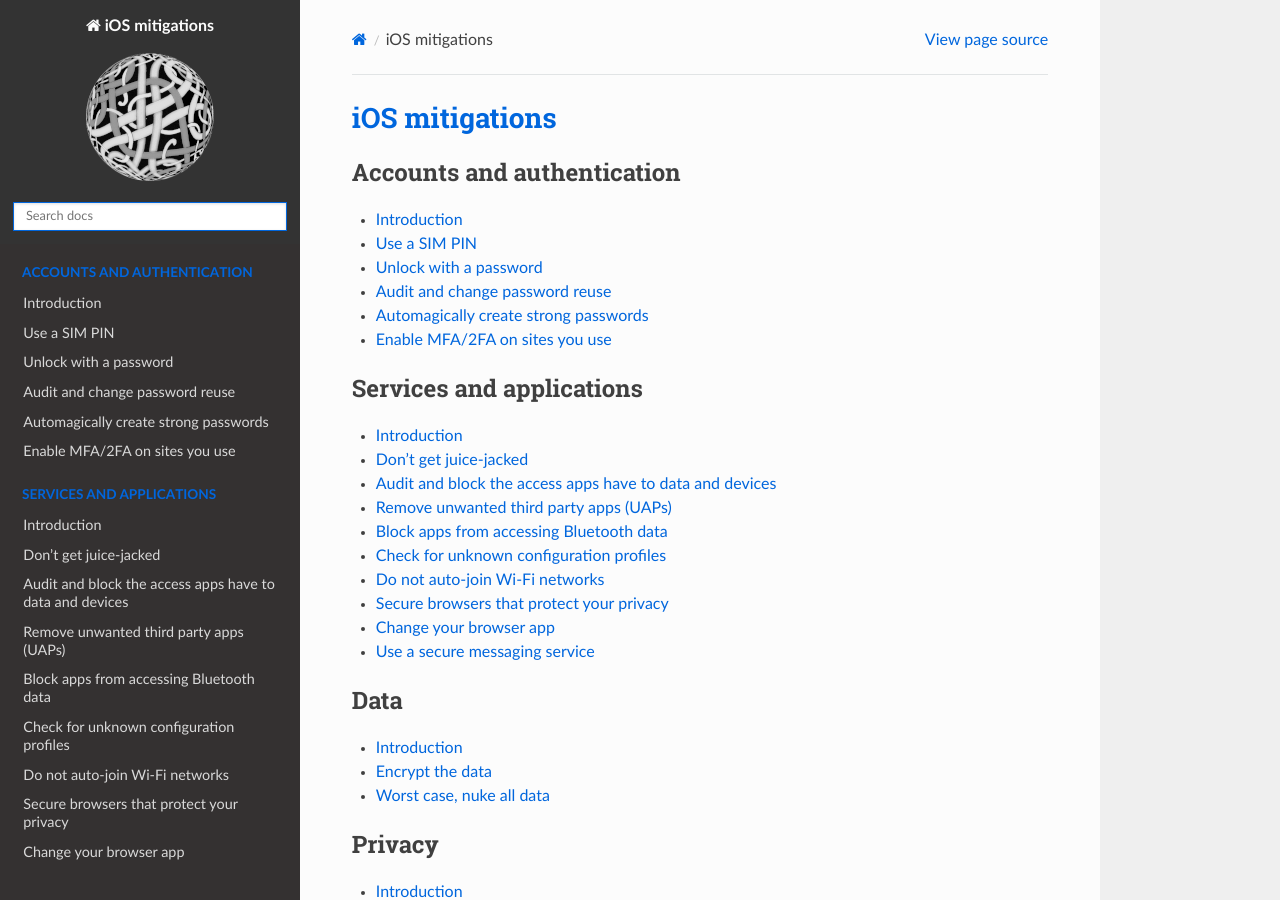
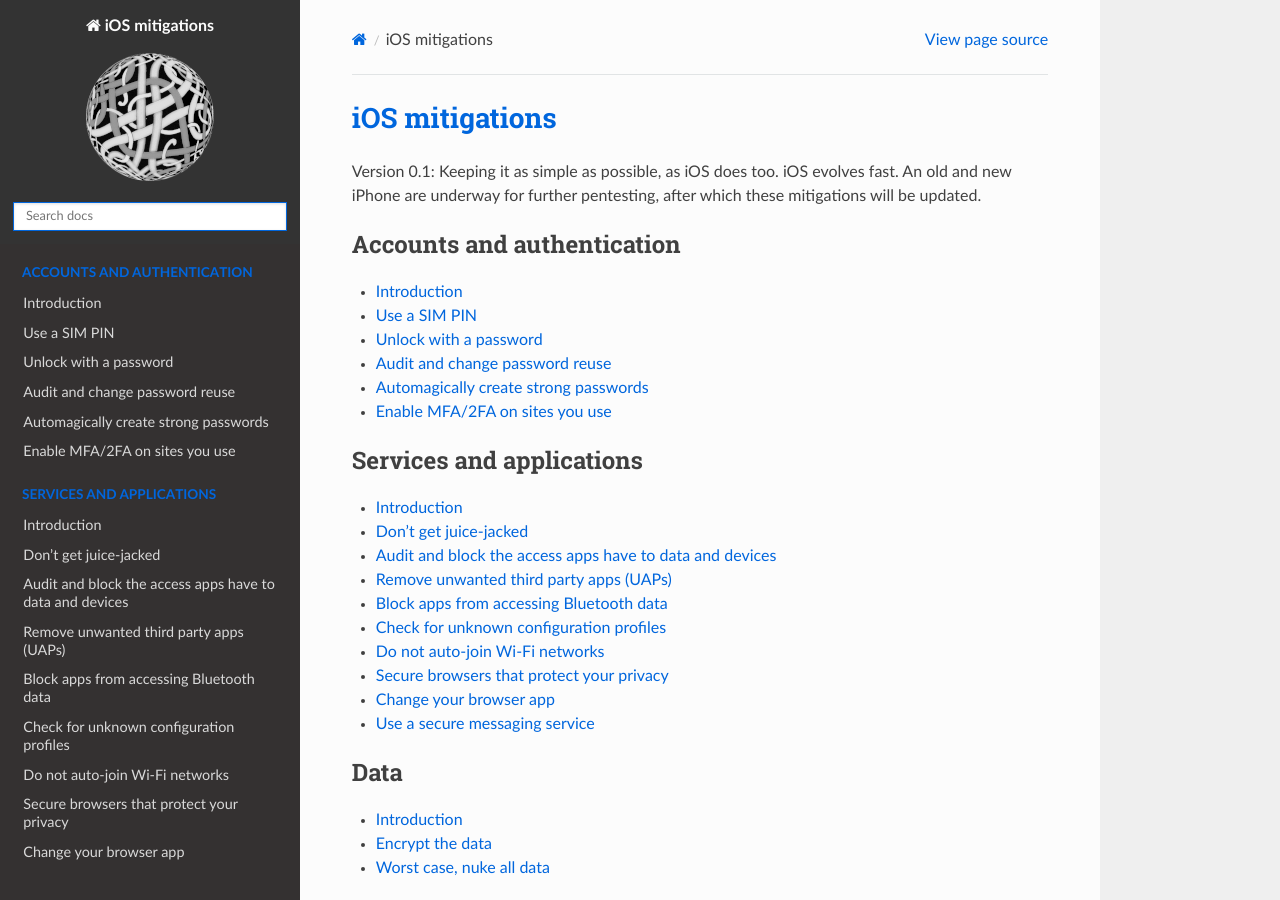
Before and after one commit to tymyrddin/blue-ios, a Sphinx documentation site: the page built from source/index.rst, in a window 1280 px wide and 900 px high. Built offline with Sphinx 7.4.7 and the Read the Docs theme 2.0.0, drawn with Linux system fonts in a browser that asks for light colours.

```diff
--- a/source/index.rst
+++ b/source/index.rst
@@ -1,5 +1,8 @@
 iOS mitigations
 ===========================================
+
+Version 0.1: Keeping it as simple as possible, as iOS does too. iOS evolves fast. An old and new iPhone are underway for
+further pentesting, after which these mitigations will be updated.
 
 .. toctree::
    :glob:
```
